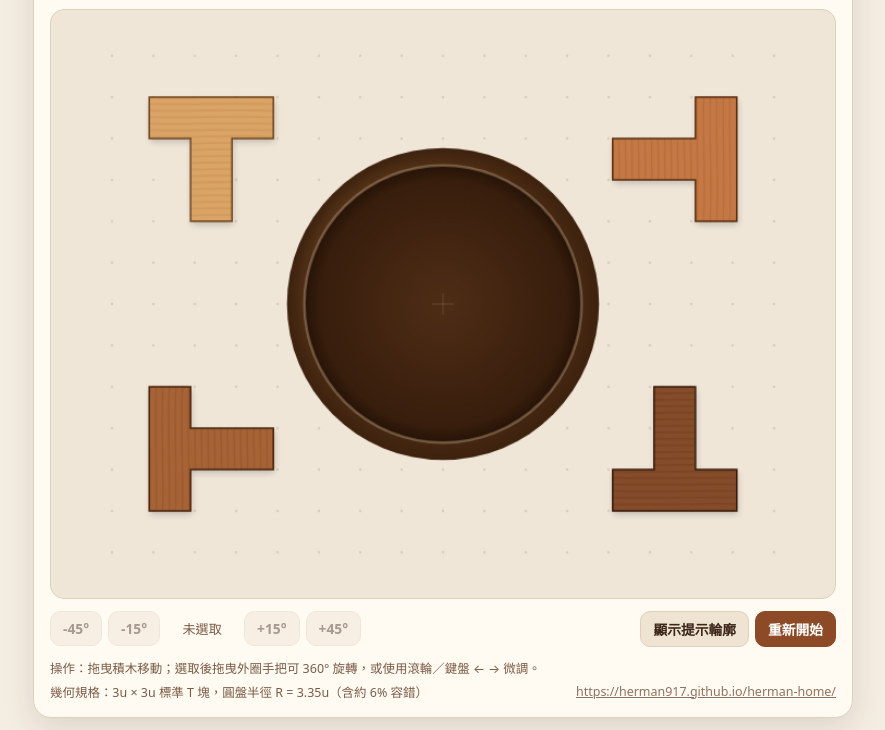
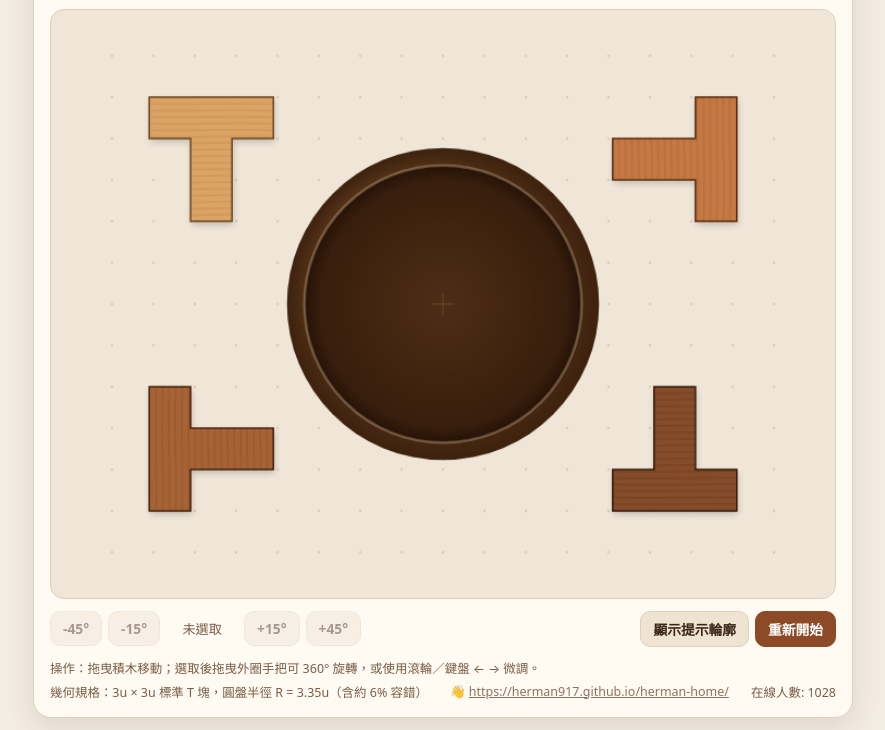
Before and after one commit to herman917/4TPuzzle, a plain HTML site: page index.html in a window 1280 px wide. Shown: the part 77-807 px from the top of the page, without its empty margins (197-1082 px from the left). Drawn offline with Linux system fonts and the light colour scheme.

Commit message:
Add welcome icon and online user count (1027 + N) to footer

```diff
--- a/index.html
+++ b/index.html
@@ -418,7 +418,8 @@
     <div class="hint-tip">
       <span>操作：拖曳積木移動；選取後拖曳外圈手把可 360° 旋轉，或使用滾輪／鍵盤 ← → 微調。</span>
       <span>幾何規格：3u × 3u 標準 T 塊，圓盤半徑 R = 3.35u（含約 6% 容錯）</span>
-      <span><a href="https://herman917.github.io/herman-home/" target="_blank" rel="noopener noreferrer" style="color:inherit;text-decoration:underline;opacity:0.85;">https://herman917.github.io/herman-home/</a></span>
+      <span>👋 <a href="https://herman917.github.io/herman-home/" target="_blank" rel="noopener noreferrer" style="color:inherit;text-decoration:underline;opacity:0.85;">https://herman917.github.io/herman-home/</a></span>
+      <span>在線人數: 1028</span>
     </div>
   </div>
 
```
